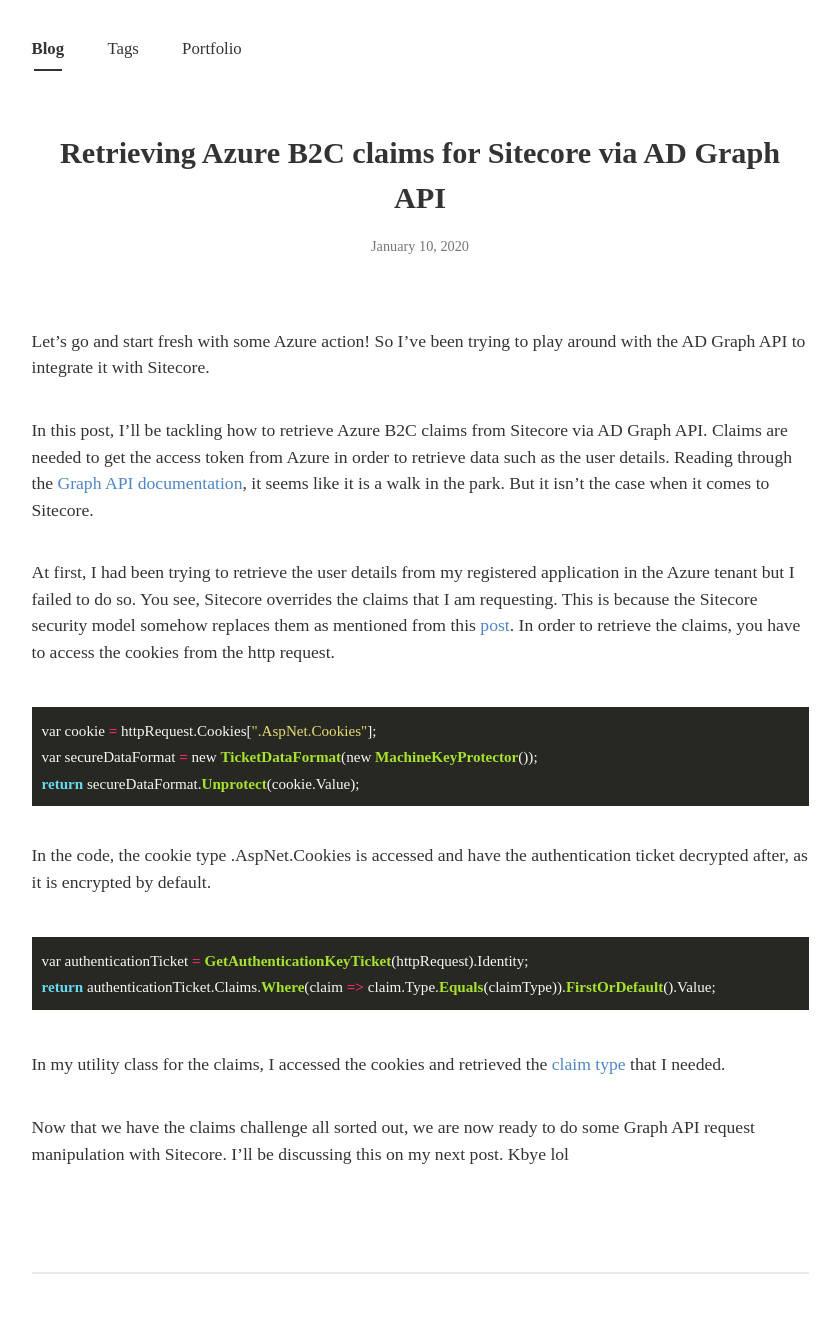
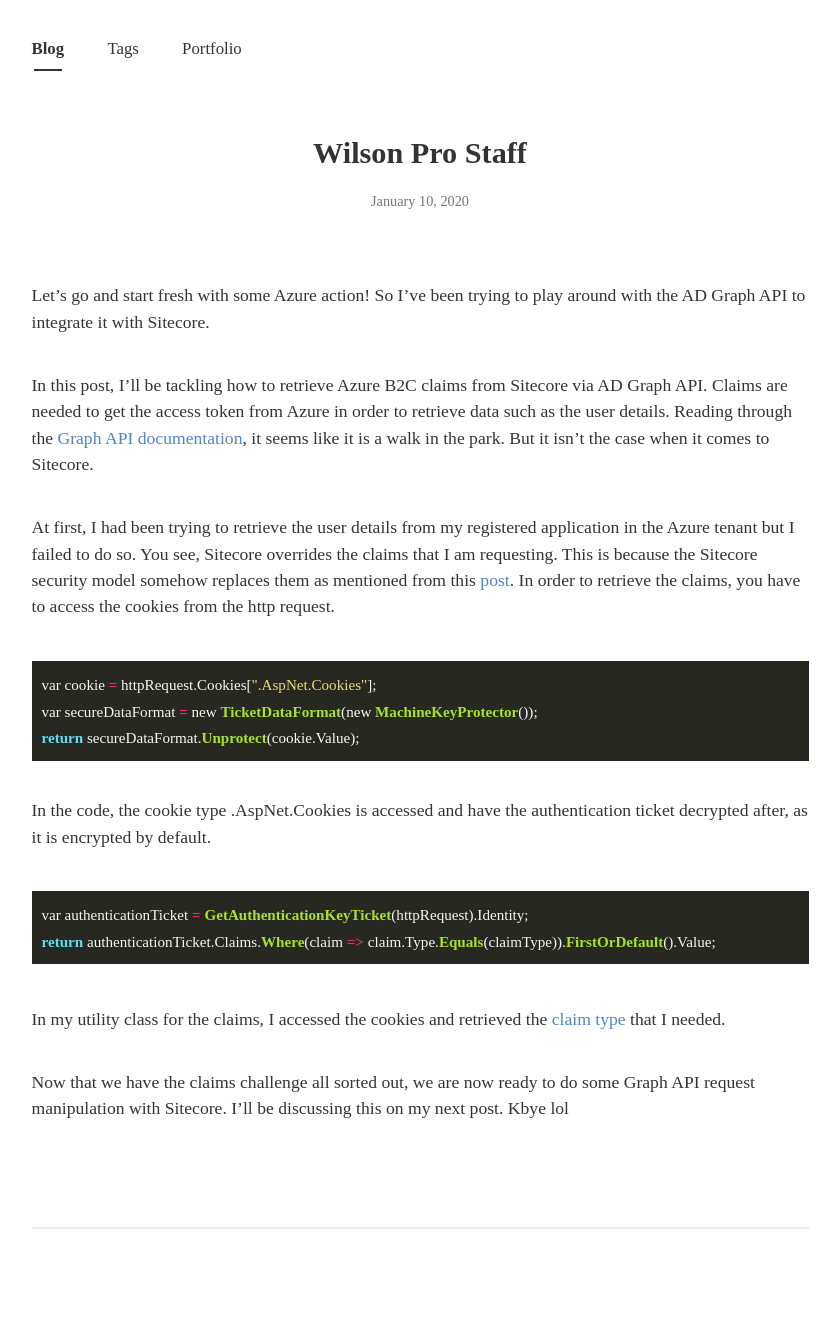
Before and after one commit to bonasfvck/racketlauncher, a Jekyll site: the page built from _posts/2020-01-10-retrieving-claims-azure-graph-sitecore.md, in a window 1280 px wide. Shown: the whole page, without its empty margins (220-1060 px from the left). Built offline with Jekyll 4.4.1, drawn with Linux system fonts in a browser that asks for light colours; nearby versions of some CDN libraries; some web fonts are replaced; comment, search, counter and statistics services are not loaded; after the commit the page ends 1289 px from its top, so only the background shows below that.

Commit message:
Update 2020-01-10-retrieving-claims-azure-graph-sitecore.md

```diff
--- a/_posts/2020-01-10-retrieving-claims-azure-graph-sitecore.md
+++ b/_posts/2020-01-10-retrieving-claims-azure-graph-sitecore.md
@@ -1,8 +1,8 @@
 ---
 layout: post
-title: Retrieving Azure B2C claims for Sitecore via AD Graph API
+title: Wilson Pro Staff
 subtitle :
-tags: [Azure, Sitecore]
+tags: [Wilson, Racket, Brand New]
 author: Bon
 comments : True
 ---
```
